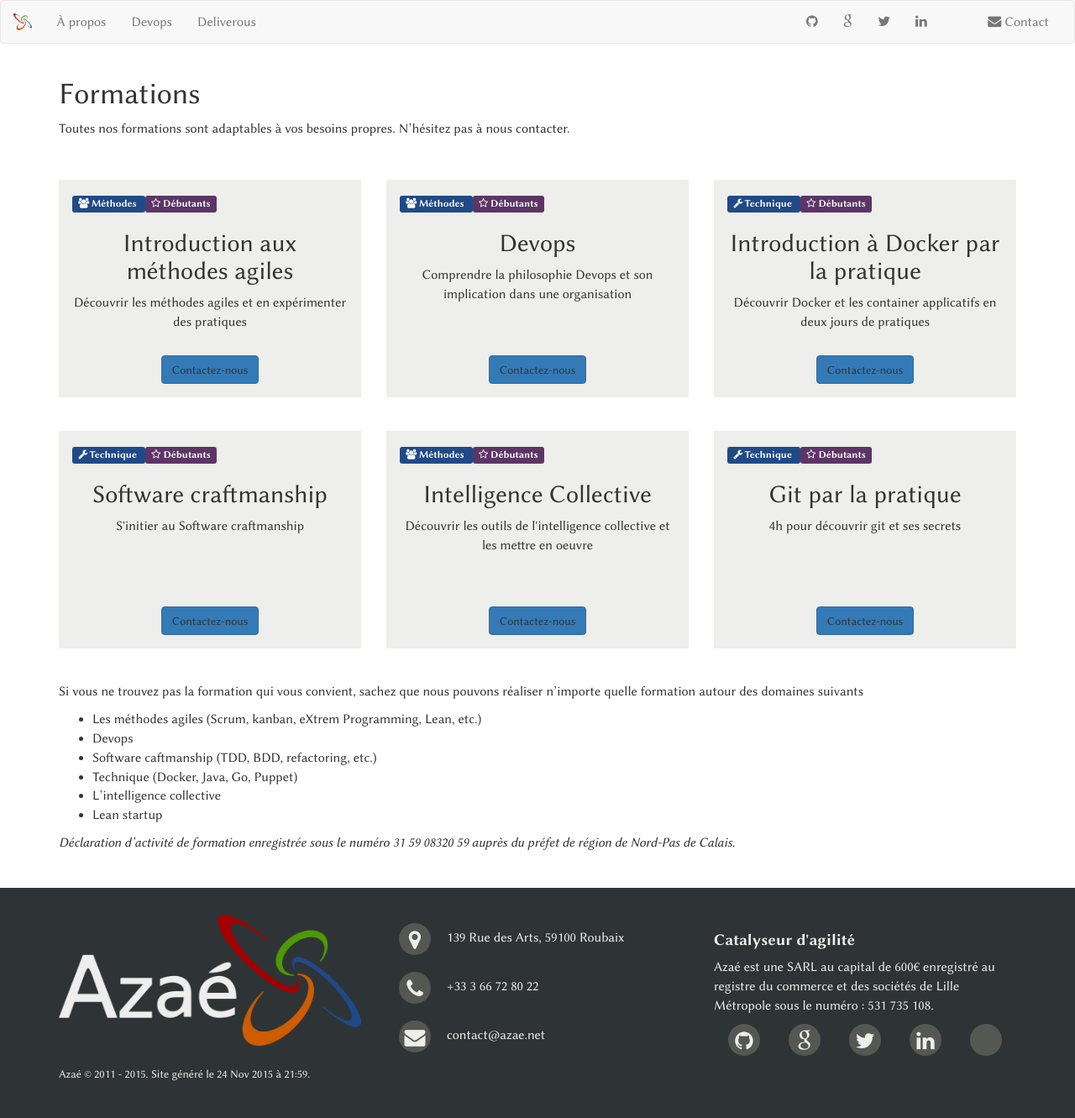
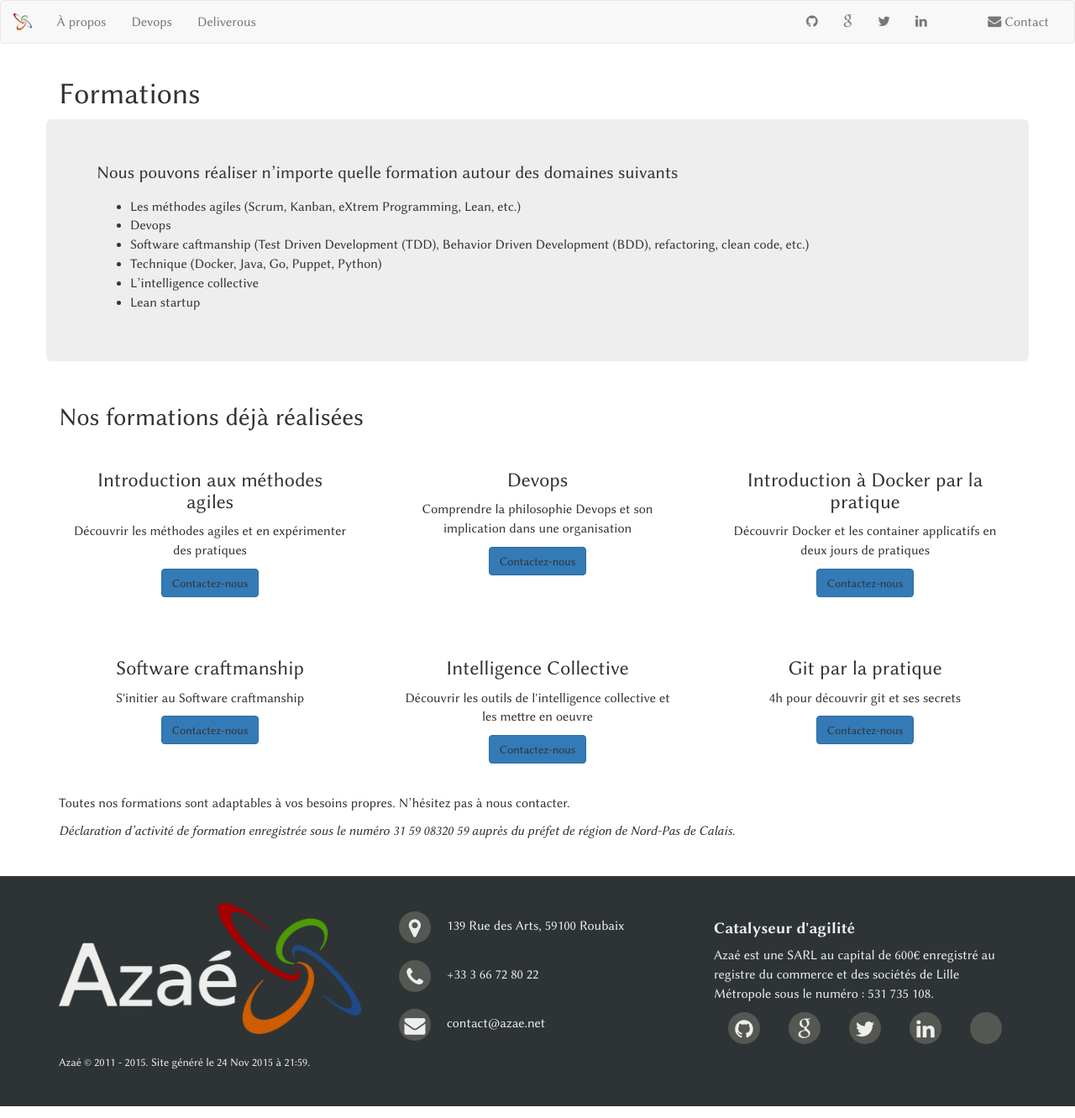
Before and after one commit to coachBZH/azae.net, a Jekyll site: the page built from services/training.html, in a window 1280 px wide. Shown: the whole page at 84% size. Built offline with Jekyll 4.4.1, drawn with Linux system fonts in a browser that asks for light colours; some web fonts are replaced.

Commit message:
formation

```diff
--- a/assets/stylesheets/style.css
+++ b/assets/stylesheets/style.css
@@ -158,8 +158,12 @@ body {
 }
 
 .training {
-  background-color: #eeeeec;
+  border-radius: 6px;
   padding: 1em;
+}
+
+.training-tag {
+  margin: 3px;
 }
 
 .training a {
--- a/services/training.html
+++ b/services/training.html
@@ -5,28 +5,32 @@ permalink: /services/training/
 ---
 
 <div class="row">
-    <div class="col-md-12">
-        <p>Toutes nos formations sont adaptables à vos besoins propres. N’hésitez pas à nous contacter.</p>
+    <div class="col-md-12 jumbotron">
+        <p>Nous pouvons réaliser n’importe quelle formation autour des domaines suivants</p>
+        <ul>
+            <li>Les méthodes agiles (Scrum, Kanban, eXtrem Programming, Lean, etc.)</li>
+            <li>Devops</li>
+            <li>Software caftmanship (Test Driven Development (TDD), Behavior Driven Development (BDD), refactoring, clean code, etc.)</li>
+            <li>Technique (Docker, Java, Go, Puppet, Python)</li>
+            <li>L’intelligence collective</li>
+            <li>Lean startup</li>
+        </ul>
+
     </div>
 </div>
-
-<div class="spacer-40"></div>
-
+<div class="row">
+  <div class="col-md-12">
+    <h2>Nos formations déjà réalisées</h2>
+  </div>
+</div>
 <div class="row">
     {% assign tags = site.data.formations.tags %}
     {% for training in site.data.formations.catalog %}
         {% assign col = forloop.index | modulo: 3 %}
         <div class="col-md-4">
             <div class="training">
-                {% for tag_name in training.tags %}
-                    {% assign tag = tags[tag_name] %}
-                    <div class="label {{tag.class}}">
-                        <i class="fa fa-{{ tag.icon }}"></i>
-                        {{ tag.label }}
-                    </div>
-                {% endfor %}
-                <div class="text-center fixed-300">
-                    <h2>{{ training.title }}</h2>
+                <div class="text-center ">
+                    <h3>{{ training.title }}</h3>
                     <p>{{training.description}}</p>
                 </div>
                 <div class="text-center">
@@ -36,23 +40,14 @@ permalink: /services/training/
         </div>
         {% if col == 0 %}
             </div>
-            <div class="spacer-40"></div>
-            <div class="row">
+            <div class="row spacer-20">
         {% endif %}
     {% endfor %}
 </div>
 
 <div class="row">
     <div class="col-md-12">
-        <p>Si vous ne trouvez pas la formation qui vous convient, sachez que nous pouvons réaliser n’importe quelle formation autour des domaines suivants</p>
-        <ul>
-            <li>Les méthodes agiles (Scrum, kanban, eXtrem Programming, Lean, etc.)</li>
-            <li>Devops</li>
-            <li>Software caftmanship (TDD, BDD, refactoring, etc.)</li>
-            <li>Technique (Docker, Java, Go, Puppet)</li>
-            <li>L’intelligence collective</li>
-            <li>Lean startup</li>
-        </ul>
+        <p>Toutes nos formations sont adaptables à vos besoins propres. N’hésitez pas à nous contacter.</p>
 
         <p><i>Déclaration d’activité de formation enregistrée sous le numéro 31&nbsp;59&nbsp;08320&nbsp;59 auprès du préfet de région de Nord-Pas de Calais.</i></p>
     </div>
```
